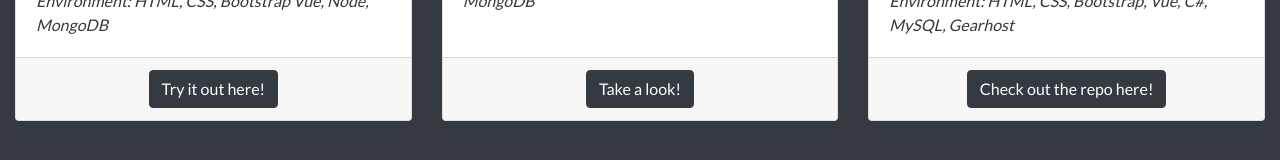
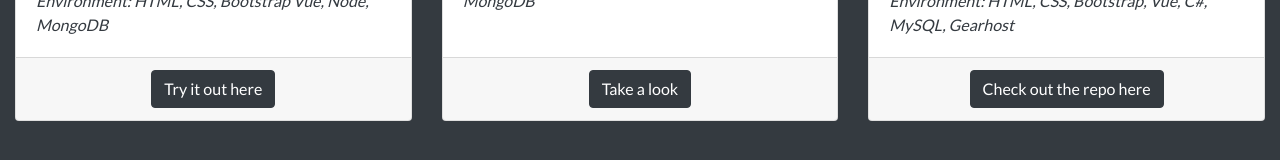
Before and after one commit to BenjaminNewitt/landing_page, a Vue app: page /#/ in a window 1280 px wide. Shown: the part 2174-2334 px from the top of the page. Built offline with nearby package versions, Linux system fonts and the light colour scheme.

Commit message:
removes exclaimation marks on btn

```diff
--- a/src/components/Github.vue
+++ b/src/components/Github.vue
@@ -22,7 +22,7 @@
             </div>
             <div class="card-footer">
               <a href="https://nabnak.herokuapp.com" class="btn btn-dark"
-                >Try it out here!</a
+                >Try it out here</a
               >
             </div>
           </div>
@@ -40,7 +40,7 @@
             </div>
             <div class="card-footer">
               <a href="https://wild-cards.herokuapp.com/" class="btn btn-dark"
-                >Take a look!</a
+                >Take a look</a
               >
             </div>
           </div>
@@ -60,7 +60,7 @@
               <a
                 href="https://github.com/BenjaminNewitt/keepr"
                 class="btn btn-dark"
-                >Check out the repo here!</a
+                >Check out the repo here</a
               >
             </div>
           </div>
```
